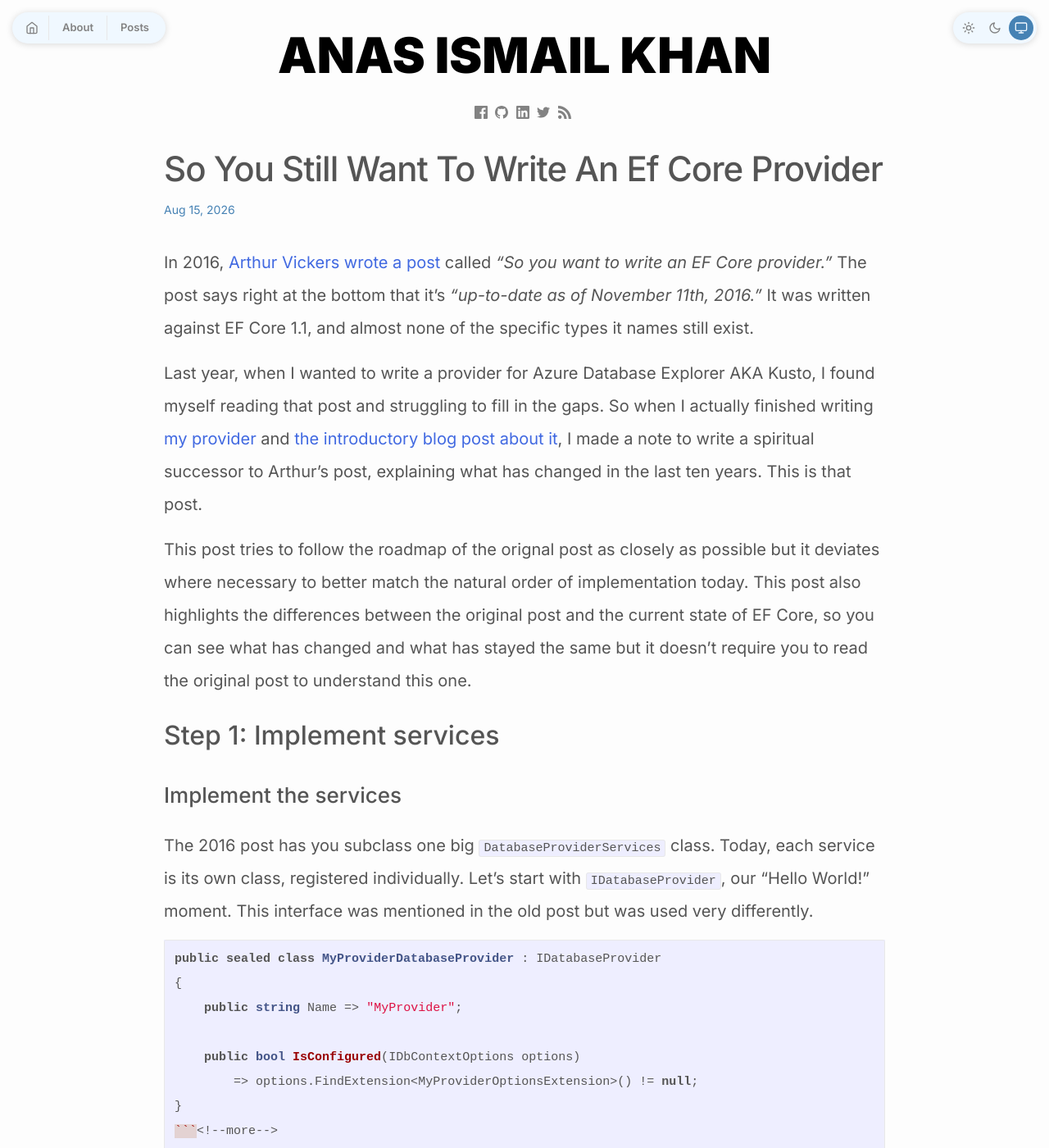
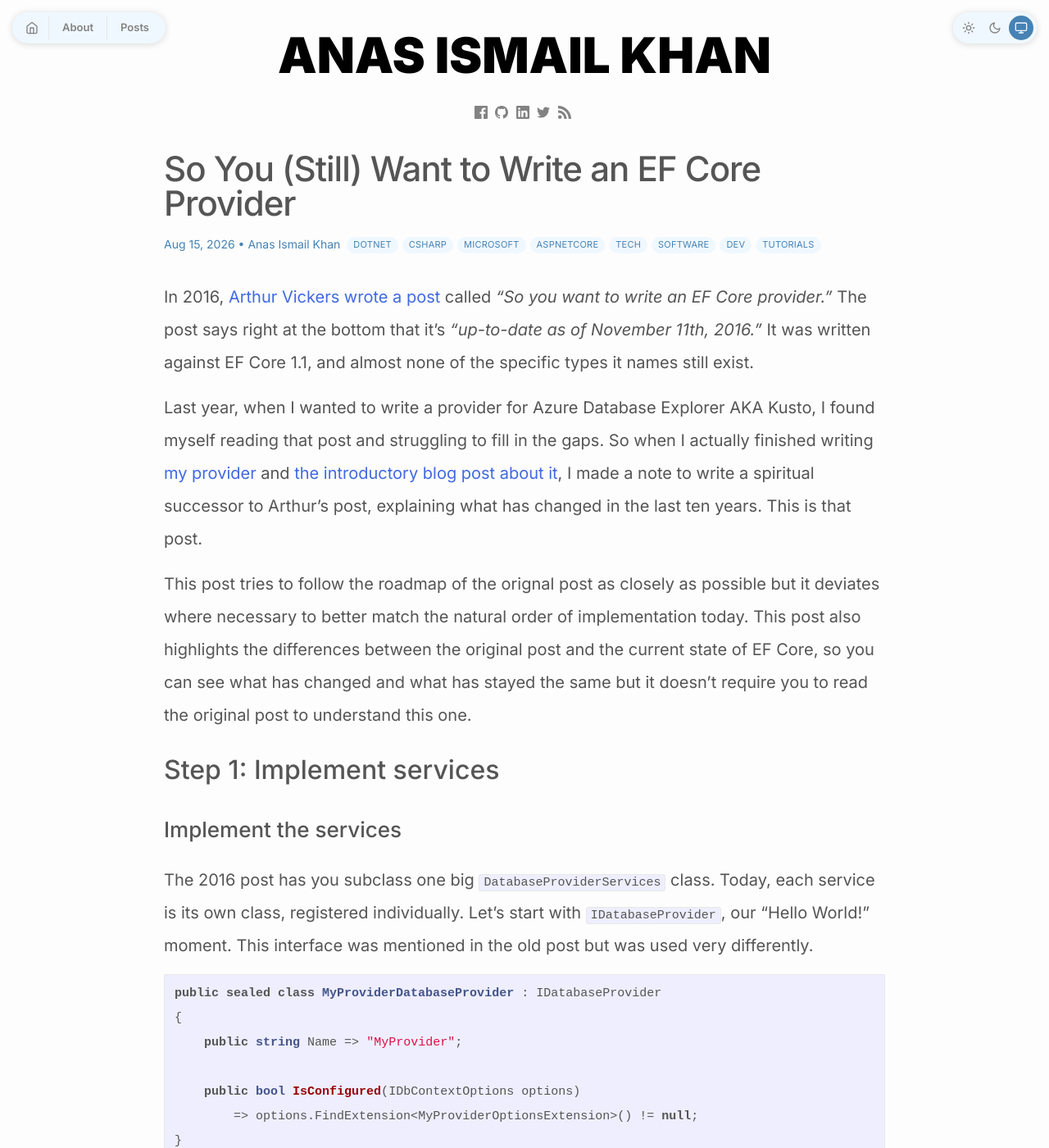
Before and after one commit to anasik/anasik.github.io, a Jekyll site: the page built from _posts/2026-08-15-so-you-still-want-to-write-an-ef-core-provider.md, in a window 1280 px wide and 1400 px high. Shown: the whole window at 82% size. Built offline with Jekyll 4.4.1, drawn with Linux system fonts in a browser that asks for light colours; some web fonts are replaced; our own code applies the rules of GitHub Pages for plain Markdown files; some of the changed text lies outside the part shown.

Commit message:
<!--more--> <!--more-->

````diff
--- a/_posts/2026-08-15-so-you-still-want-to-write-an-ef-core-provider.md
+++ b/_posts/2026-08-15-so-you-still-want-to-write-an-ef-core-provider.md
@@ -1,3 +1,18 @@
+---
+title: So You (Still) Want to Write an EF Core Provider
+author: Anas Ismail Khan
+layout: post
+permalink: /so-you-still-want-to-write-an-ef-core-provider/
+categories:
+  - dotnet
+  - csharp
+  - Microsoft
+  - aspnetcore
+  - Tech
+  - Software
+  - Dev
+  - Tutorials
+---
 In 2016, [Arthur Vickers wrote a post](https://blog.oneunicorn.com/2016/11/11/so-you-want-to-write-an-ef-core-provider/)
 called *"So you want to write an EF Core provider."* The post says right at the bottom that it's *"up-to-date as of
 November 11th, 2016."* It was written against EF Core 1.1, and almost none of the specific types it names still exist.
@@ -25,7 +40,8 @@
     public bool IsConfigured(IDbContextOptions options)
         => options.FindExtension<MyProviderOptionsExtension>() != null;
 }
-```<!--more-->
+```
+<!--more-->
 
 Then we have `IRelationalTypeMappingSource` which maps CLR types to your database's column types.
 
````
